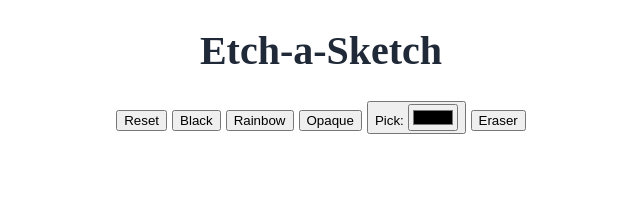
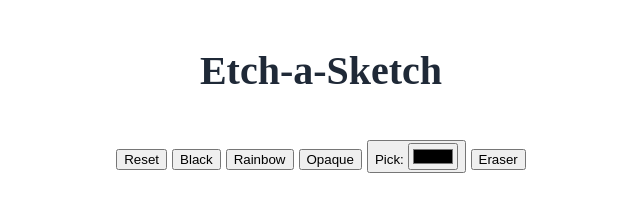
Before and after one commit to JoyeuxShalom/Etch-a-Sketch, a plain HTML site: page index.html in a window 1280 px wide. Shown: the whole page, without its empty margins (319-959 px from the left). Drawn offline with Linux system fonts and the light colour scheme.

Commit message:
Update style.css

```diff
--- a/style.css
+++ b/style.css
@@ -10,4 +10,9 @@ body{
 html{
   font-size: 20px;
 }
-#titlecontainer{
+#title-container{
+  display: flex;
+  justify-content: center;
+  align-items: center;
+  height: 7rem;
+}
```
